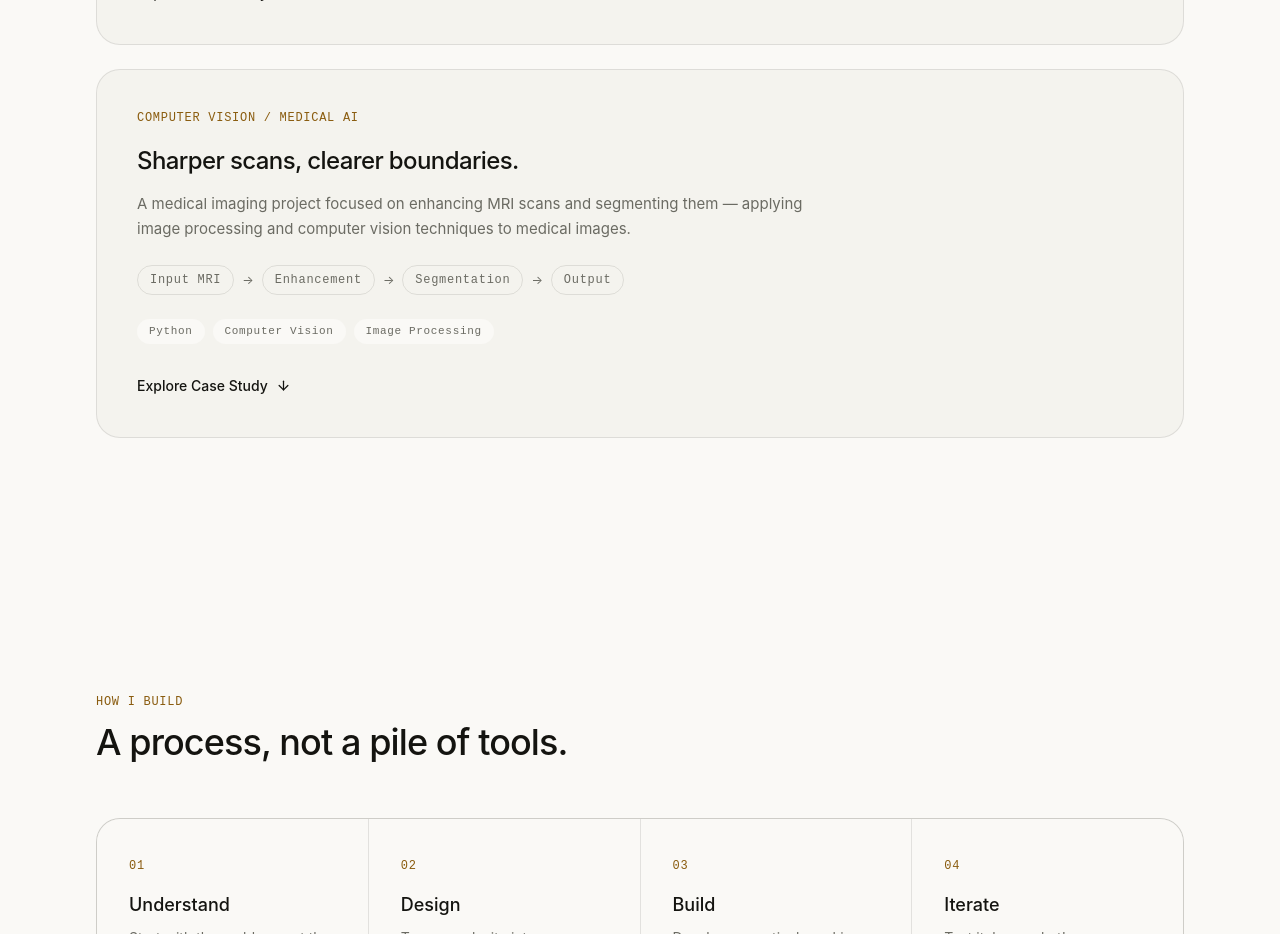
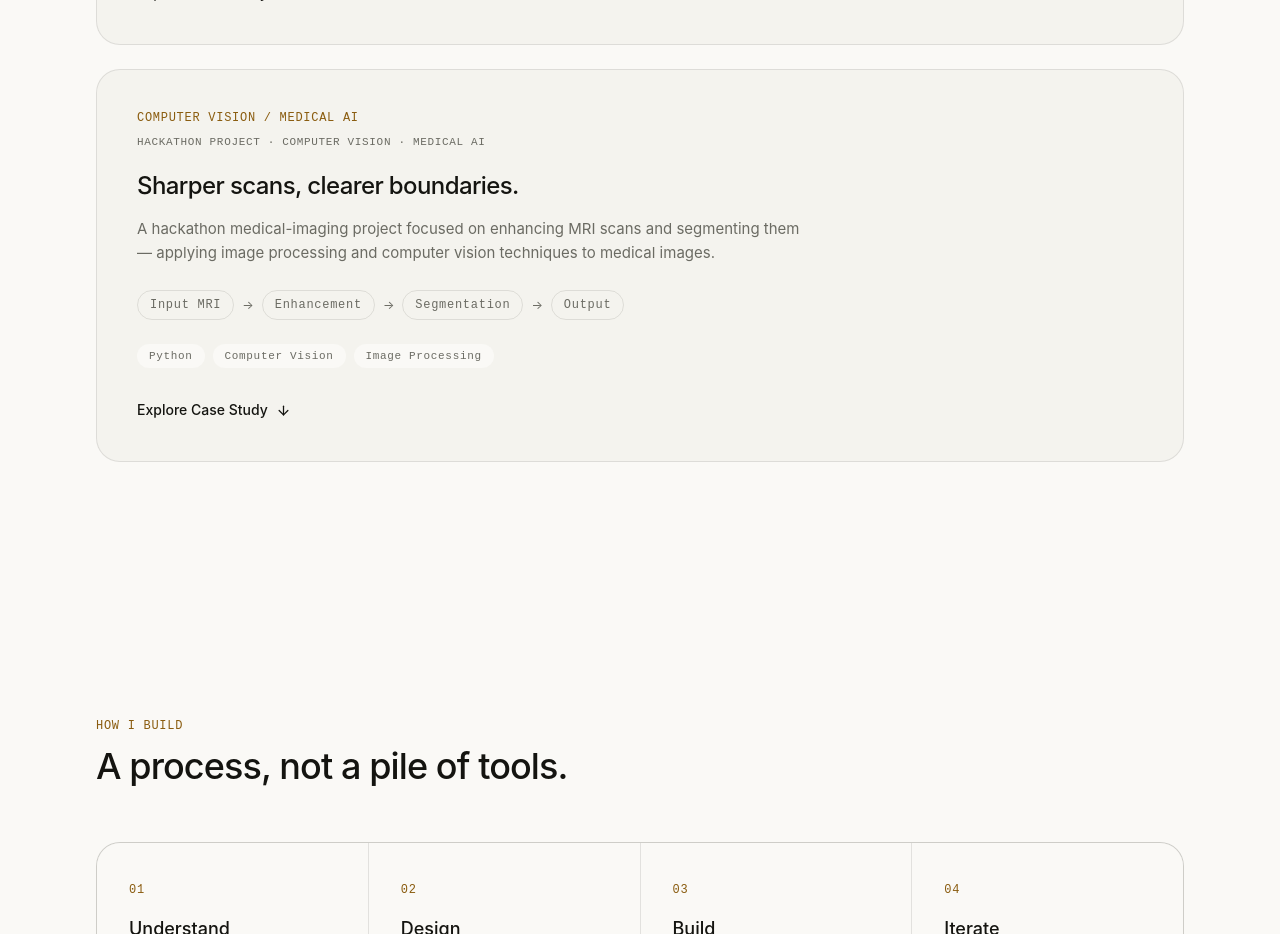
Before and after one commit to spoorthikengol/FUTURE_FS_01, a React (Vite) app: page / in a window 1280 px wide. Shown: the part 1860-2794 px from the top of the page. Built offline with nearby package versions, Linux system fonts and the light colour scheme.

Commit message:
Label MRI project as hackathon

```diff
--- a/src/data/projects.ts
+++ b/src/data/projects.ts
@@ -65,6 +65,7 @@ export const projects: Project[] = [
 },
 ],
 },
+
 {
 slug: "safetynet-ai",
 kind: "hackathon",
@@ -118,23 +119,30 @@ export const projects: Project[] = [
 ],
 },
 ],
-    links: [{ label: "Source", href: "https://github.com/shsumukha381-ui/NEURALNETWROKS" }],
+links: [
+{
+label: "Source",
+href: "https://github.com/shsumukha381-ui/NEURALNETWROKS",
 },
+],
+},
+
 {
 slug: "mri-enhancement-segmentation",
-    kind: "technical",
+kind: "hackathon",
 name: "MRI Enhancement & Segmentation",
 category: "Computer Vision / Medical AI",
+contextLabel: "Hackathon Project · Computer Vision · Medical AI",
 headline: "Sharper scans, clearer boundaries.",
 summary:
-      "A medical imaging project focused on enhancing MRI scans and segmenting them — applying image processing and computer vision techniques to medical images.",
+"A hackathon medical-imaging project focused on enhancing MRI scans and segmenting them — applying image processing and computer vision techniques to medical images.",
 tech: ["Python", "Computer Vision", "Image Processing"],
 pipeline: ["Input MRI", "Enhancement", "Segmentation", "Output"],
 caseStudy: [
 {
 heading: "Context",
 body: [
-          "A computer vision project applying image enhancement and segmentation techniques to MRI scans.",
+"A hackathon computer-vision project applying image enhancement and segmentation techniques to MRI scans.",
 ],
 },
 {
@@ -154,4 +162,5 @@ export const projects: Project[] = [
 ];
 
 export const flagshipProject = projects.find((p) => p.kind === "flagship")!;
+
 export const otherProjects = projects.filter((p) => p.kind !== "flagship");
```
Also changed, not shown: 1 other file (tests, documents, lock files or other folders). Lines whose indentation alone changed are shown as unchanged.
